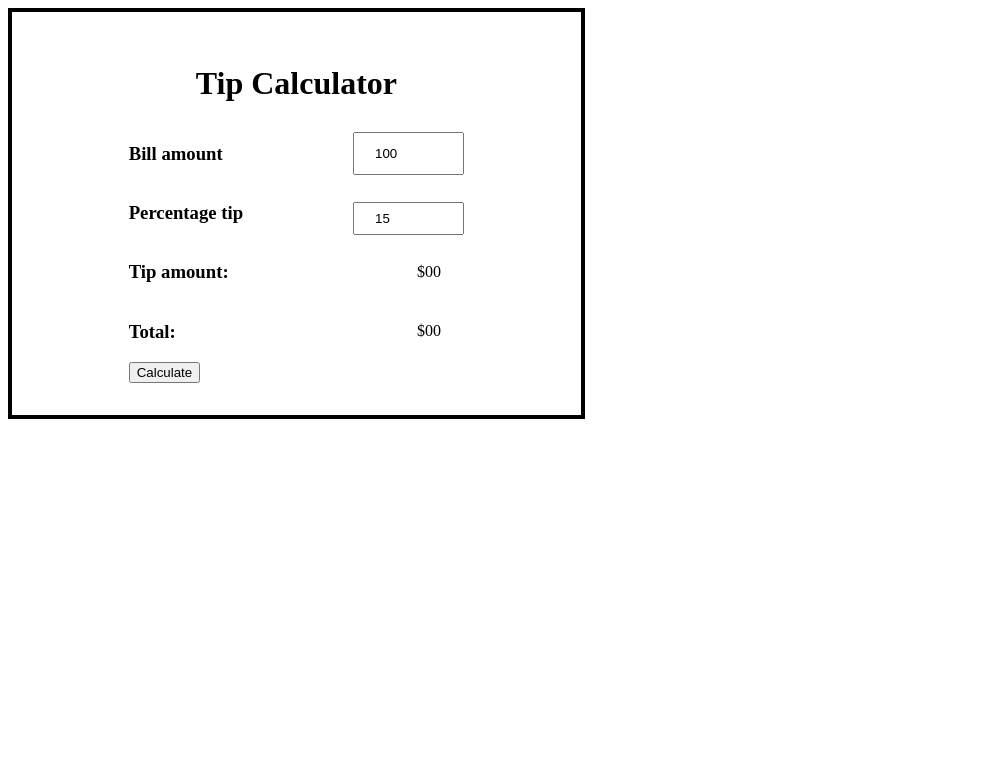
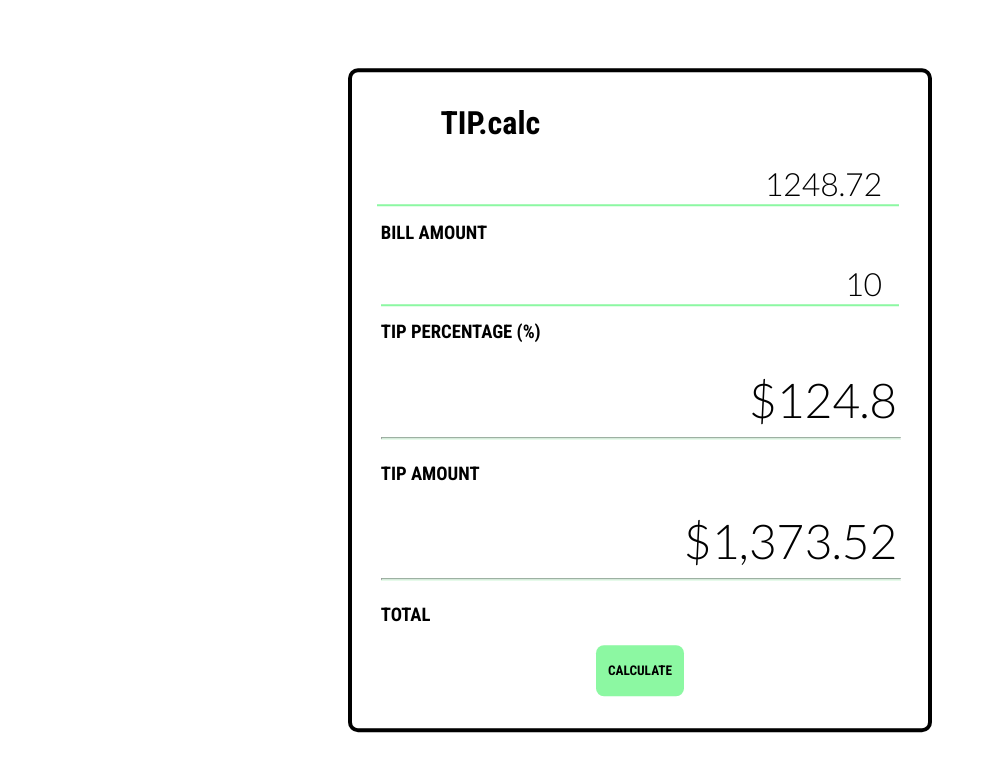
Before and after one commit to joajimenez/tip-calculator, a plain HTML site: page index.html in a window 1280 px wide. Shown: the whole page, without its empty margins (0-987 px from the left). Drawn offline with Linux system fonts and the light colour scheme.

Commit message:
added new fonts and colors

```diff
--- a/index.html
+++ b/index.html
@@ -2,42 +2,51 @@
 <html lang="en">
   <head>
     <meta charset="UTF-8" />
-    <meta http-equiv="X-UA-Compatible" content="IE=edge" />
+    <meta http-equiv="" content="IE=edge" />
     <meta name="viewport" content="width=device-width, initial-scale=1.0" />
     <link rel="stylesheet" href="style.css" />
     <title>Tips Calculator</title>
   </head>
   <body>
     <div id="main-container">
-      <h1>Tip Calculator</h1>
+      <h1 id="title">TIP.calc</h1>
       <div id="content-container">
         <div id="bill-amount-container">
-          <h3>Bill amount</h3>
           <input
             type="number"
             id="bill-amount-input"
             class="input-box"
-            value="100"
+            title="bill-amount"
+            value="1248.72"
+            placeholder="1,248.72"
           />
+
+          <h3>BILL AMOUNT</h3>
         </div>
         <div id="percentage-tip-container">
-          <h3>Percentage tip</h3>
           <input
             type="number"
             id="percentage-tip-input"
             class="input-box"
-            value="15"
+            title="percentage"
+            placeholder="10"
+            value="10"
           />
         </div>
+        <h3>TIP PERCENTAGE (%)</h3>
         <div id="tip-amount-display-container">
-          <h3>Tip amount:</h3>
-          <div id="tip-amount-display" type="number">$00</div>
+          <div id="tip-amount-display" type="number">$124.8</div>
+          <hr />
+          <h3>TIP AMOUNT</h3>
         </div>
         <div id="total-amount-display-container">
-          <h3>Total:</h3>
-          <div id="total-amount-display" type="number">$00</div>
+          <div id="total-amount-display" type="number" title="display">
+            $1,373.52
+          </div>
+          <hr />
+          <h3>TOTAL</h3>
         </div>
-        <button id="calculate-btn">Calculate</button>
+        <button id="calculate-btn">CALCULATE</button>
       </div>
     </div>
     <script src="/scipt.js"></script>
--- a/style.css
+++ b/style.css
@@ -1,15 +1,58 @@
+@import url('https://fonts.googleapis.com/css2?family=Lato:wght@300&family=Roboto+Condensed:wght@700&display=swap');
+
+h1,
+h2,
+h3 {
+  font-family: 'Roboto Condensed', sans-serif;
+}
+
+body {
+  text-align: center;
+}
+
+#title {
+  text-align: left;
+  margin-right: 140px;
+  margin-top: 0%;
+  width: 45%;
+}
+
+#content-container {
+  width: 90%;
+}
+
 #main-container {
   display: flex;
   flex-direction: column;
   align-items: center;
   border: solid 4px black;
+  border-radius: 10px;
   width: 45%;
   padding: 2rem 0;
+  position: absolute;
+  top: 50%;
+  left: 50%;
+  transform: translate(-50%, -50%);
 }
 
 #bill-amount-container {
   display: flex;
+  flex-direction: column;
   justify-content: space-between;
+}
+
+h3 {
+  padding: 0%;
+  margin-top: 3%;
+  text-align: left;
+}
+
+hr {
+  width: 100%;
+  text-align: center;
+  margin-left: 0;
+  margin-top: 0%;
+  background-color: #8cf8a2;
 }
 
 #percentage-tip-container {
@@ -20,30 +63,59 @@
 
 #tip-amount-display-container {
   display: flex;
+  flex-direction: column;
   justify-content: space-between;
 }
 #total-amount-display-container {
   display: flex;
+  flex-direction: column;
   justify-content: space-between;
 }
 
 #total-amount-display {
-  width: 20%;
-  padding: 12px 20px;
+  width: 100%;
   margin: 8px 0;
-  box-sizing: border-box;
+  font-family: 'Lato', sans-serif;
+  font-size: 3rem;
+  text-align: right;
+  align-self: flex-end;
+  padding: 1px 2px;
 }
 
 #tip-amount-display {
-  width: 20%;
-  padding: 12px 20px;
+  width: 100%;
   margin: 8px 0;
-  box-sizing: border-box;
+  font-family: 'Lato', sans-serif;
+  font-size: 3rem;
+  text-align: right;
+  align-self: flex-end;
+  padding: 1px 2px;
 }
 
-.input-box {
-  width: 20%;
-  padding: 7px 20px;
-  margin: 8px 0;
-  box-sizing: content-box;
+input {
+  width: 100%;
+  font-family: 'Lato', sans-serif;
+  text-align: right;
+  outline: 0;
+  border-width: 0 0 2px;
+  border-color: #8cf8a2;
+  font-size: 2rem;
+  align-self: flex-end;
 }
+
+input:focus {
+  border-color: green;
+}
+
+button {
+  background-color: #8cf8a2;
+  font-family: 'Roboto Condensed', sans-serif;
+  padding: 18px 12px;
+  border-radius: 8px;
+  border: none;
+}
+
+button:hover {
+  color: white;
+  background-color: blue;
+}
```
Also changed, not shown: dui_004.png (added).
